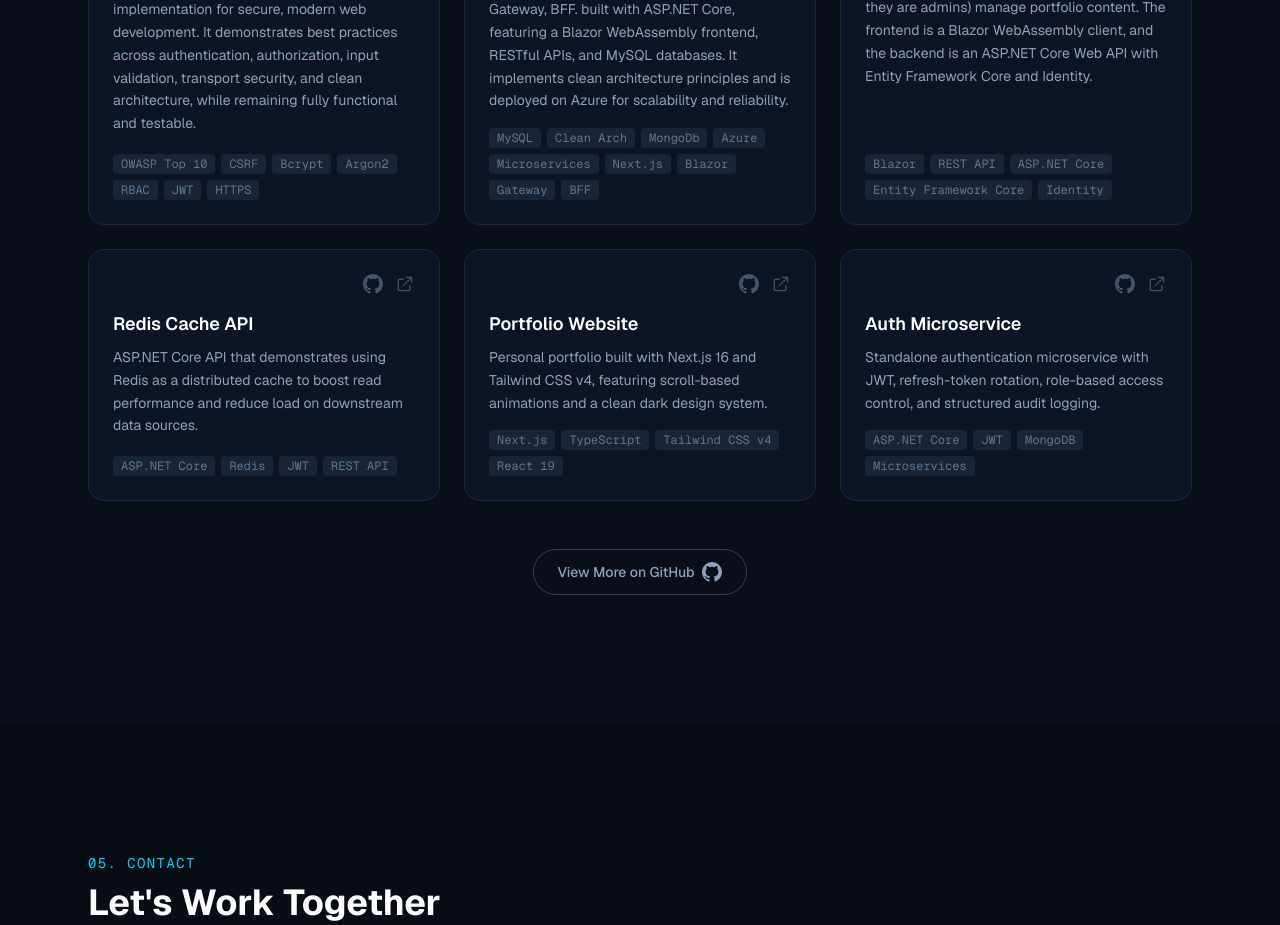
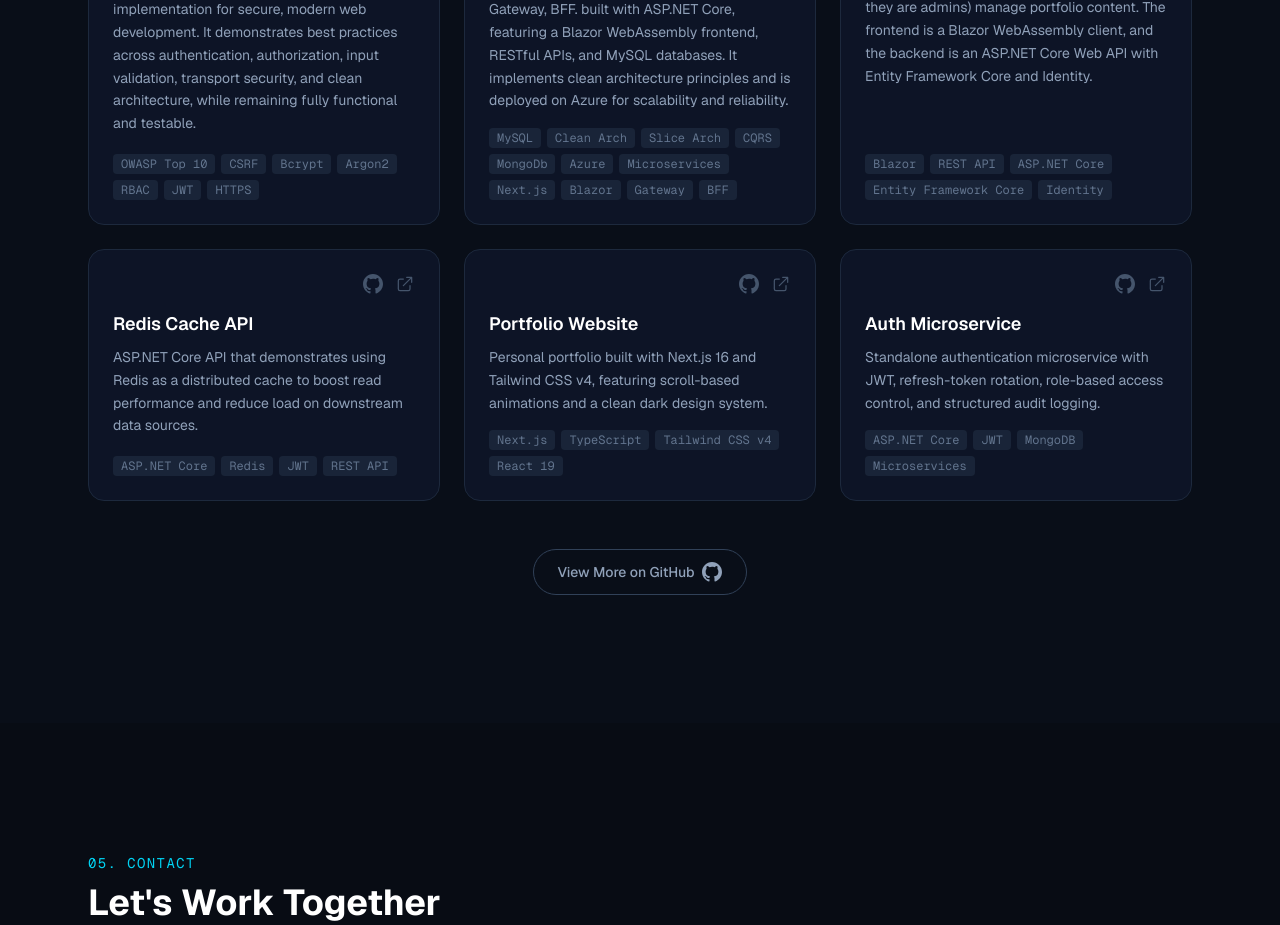
Before and after one commit to almansorIT/My-Portfolio, a Next.js app: page / in a window 1280 px wide. Shown: the part 4300-5225 px from the top of the page. Built offline with nearby package versions, Linux system fonts and the light colour scheme.

Commit message:
adding CQRS

```diff
--- a/components/Landing/work.tsx
+++ b/components/Landing/work.tsx
@@ -33,7 +33,7 @@ const projects = [
     title: 'ShopLine',
     description:
       'Microservices e-commerce platform using Vertical Slice Architecture, Clean architecture, Gateway, BFF. built with ASP.NET Core, featuring a Blazor WebAssembly frontend, RESTful APIs, and MySQL databases. It implements clean architecture principles and is deployed on Azure for scalability and reliability.',
-    tags: ['MySQL', 'Clean Arch', 'MongoDb', 'Azure','Microservices','Next.js','Blazor', 'Gateway', 'BFF'],
+    tags: ['MySQL', 'Clean Arch','Slice Arch','CQRS','MongoDb', 'Azure','Microservices','Next.js','Blazor', 'Gateway', 'BFF'],
     github: 'https://github.com/almansorIT',
     demo: 'https://github.com/almansorIT/ShopLine',
     featured: true,
```
